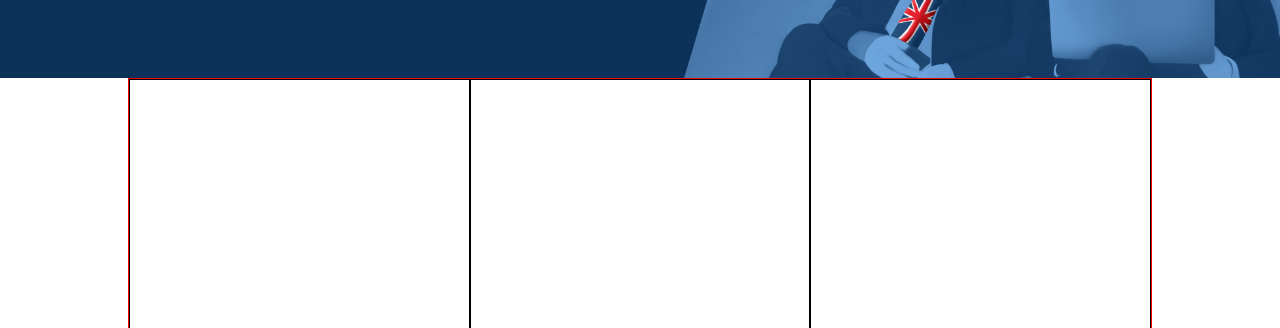
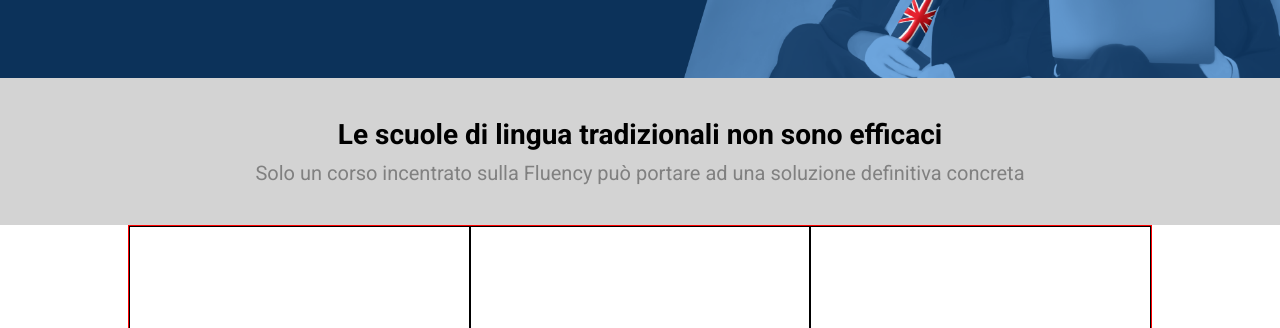
Before and after one commit to lorismatteri/htmlcss-fluentify, a plain HTML site: page index.html in a window 1280 px wide. Shown: the part 472-800 px from the top of the page. Drawn offline with Linux system fonts and the light colour scheme.

Commit message:
Aggiunta prima riga grigia in main

```diff
--- a/css/style.css
+++ b/css/style.css
@@ -131,6 +131,20 @@ body {
 }
 
 /* SEZIONE MAIN */
+#row_special {
+  text-align: center;
+  padding: 40px;
+}
+
+div#row_special h3 {
+  font-size: 1.75em;
+  margin-bottom: 10px;
+}
+
+div#row_special p {
+  font-size: 1.25em;
+  color: grey;
+}
 .row::after {
   content: "";
   display: table;
--- a/index.html
+++ b/index.html
@@ -55,6 +55,13 @@
     <!-- CORPO SITO -->
     <main id="site_content">
 
+      <!-- RIGA GRIGIA -->
+      <div id="row_special" class="bg_grey">
+        <h3>Le scuole di lingua tradizionali non sono efficaci</h3>
+        <p>Solo un corso incentrato sulla Fluency può portare ad una soluzione definitiva concreta</p>
+      </div>
+      <!-- /FINE RIGA GRIGIA -->
+
       <!-- CONTAINER -->
       <div class="container">
 
```
